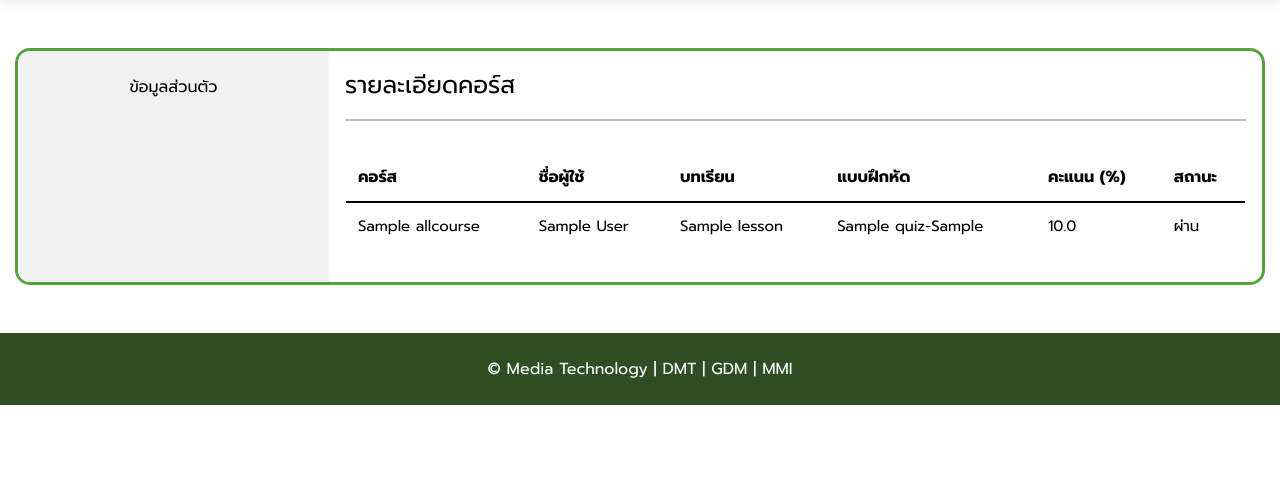
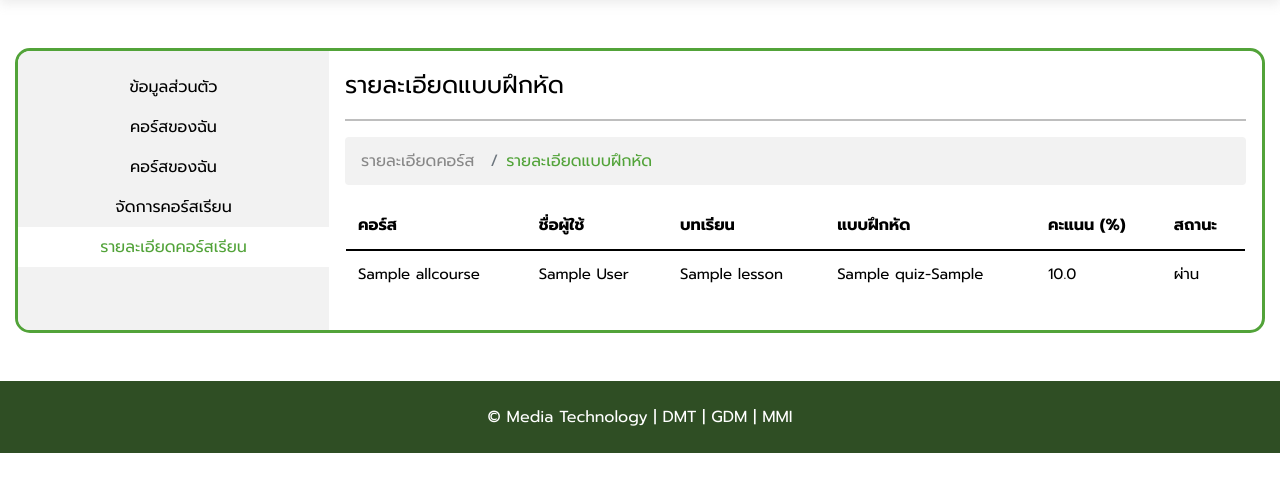
Before and after one commit to plewwoo/Final-Project, a Django app: a page that uses app/templates/app/base-sidebar.html in a window 1280 px wide. Shown: the part 65-557 px from the top of the page. Run offline with Django 3.2, Linux system fonts and the light colour scheme; a user stored in the database is signed in; tables that the repository leaves empty hold one stand-in row (values such as "Sample post"); grey boxes marked "Sample" are stand-in pictures; some libraries are stand-ins or nearby versions.

Commit message:
fixed bugs

```diff
--- a/app/templates/app/add-course.html
+++ b/app/templates/app/add-course.html
@@ -63,7 +63,7 @@
 
 						<div class="d-flex justify-content-between my-3">
 							<a class="btn btn-success" href="/course-management">ย้อนกลับ</a>
-							<button class="btn btn-success" type="submit">ถัดไป</button>
+							<button class="btn btn-success" type="submit">บันทึก</button>
 						</div>
 					</div>
 				</form>
--- a/app/templates/app/base-sidebar.html
+++ b/app/templates/app/base-sidebar.html
@@ -2,26 +2,41 @@
 	<div class="col-md-3 px-0">
 		<div class="sidebar d-flex flex-column py-3 mx-0 bg-light h-100 text-center">
 			<ul class="nav nav-pills flex-column mb-auto">
+				{% if currentUser != url %}
 				<li class="nav-item">
 					<a href="/profile/{{ user.username }}" class="underline nav-link {{ profileActive }}" aria-current="page">ข้อมูลส่วนตัว</a>
 				</li>
-				{% if user.is_authenticated and user.profile.userType == 'student' or user.profile.userType == 'teacher' %}
-				{% if currentUser == url %}
+				{% else %}
+				<li class="nav-item">
+					<a href="/profile/{{ user.username }}" class="underline nav-link {{ profileActive }}" aria-current="page">ข้อมูลส่วนตัว</a>
+				</li>
+				{% if user.is_authenticated and user.profile.userType == 'student' or user.profile.userType == 'teacher' or currentUser == user %}
 				<li>
 					<a href="/profile/{{ user.username }}/course" class="underline nav-link {{ mycourseActive }}">คอร์สของฉัน</a>
 				</li>
 				{% endif %}
-				{% endif %}
-				{% if user.is_authenticated and user.profile.userType == 'admin' or user.profile.userType == 'teacher' and currentUser == url %}
+				{% if user.is_authenticated and user.profile.userType == 'admin' or user.profile.userType == 'teacher' or currentUser == user %}
 				<li>
 					<a href="/course-management" class="underline nav-link {{ courseMgmtActive }}">จัดการคอร์สเรียน</a>
 				</li>
-				{% endif %}
-				{% if user.is_authenticated and user.profile.userType == 'admin' or user.profile.userType == 'teacher' and currentUser == url %}
 				<li>
 					<a href="/course-detail/{{ user.username }}" class="underline nav-link {{ courseDetailActive }}">รายละเอียดคอร์สเรียน</a>
 				</li>
 				{% endif %}
+				{% endif %}
+
+				{% if courseDetail2 %}
+				<li>
+					<a href="/profile/{{ user.username }}/course" class="underline nav-link {{ mycourseActive }}">คอร์สของฉัน</a>
+				</li>
+				<li>
+					<a href="/course-management" class="underline nav-link {{ courseMgmtActive }}">จัดการคอร์สเรียน</a>
+				</li>
+				<li>
+					<a href="/course-detail/{{ user.username }}" class="underline nav-link {{ courseDetailActive }}">รายละเอียดคอร์สเรียน</a>
+				</li>
+				{% endif %}
+
 				{% if user.is_authenticated and user.profile.userType == 'admin' %}
 				<li>
 					<a href="/teacher" class="underline nav-link {{ teacherActive }}">อาจารย์</a>
--- a/app/templates/app/course-detail-2.html
+++ b/app/templates/app/course-detail-2.html
@@ -10,6 +10,12 @@
 		<div class="col-md-9 px-3">
 			<p class="pt-3 fs-4">{{ sidebarTitile }}</p>
 			<hr>
+			<nav aria-label="breadcrumb">
+				<ol class="breadcrumb">
+					<li class="breadcrumb-item"><a href="/course-detail/{{ user }}">รายละเอียดคอร์ส</a></li>
+				  <li class="breadcrumb-item"><a class="latest" href="/course-detail/{{ url }}/{{ cid }}">รายละเอียดแบบฝึกหัด</a></li>
+				</ol>
+			</nav>
 			<div class="row">
 				<div class="table-responsive p-3">
 					<table class="table table-borderless course-table" style="font-size: 16px;">
--- a/app/templates/app/course-detail.html
+++ b/app/templates/app/course-detail.html
@@ -10,6 +10,11 @@
         <div class="col-md-9 px-3">
             <p class="pt-3 fs-4">{{ sidebarTitile }}</p>
             <hr>
+			<nav aria-label="breadcrumb">
+				<ol class="breadcrumb">
+				  <li class="breadcrumb-item"><a class="latest" href="/course-detail/{{ user }}">รายละเอียดคอร์ส</a></li>
+				</ol>
+			</nav>
             <div class="row">
 				<div class="table-responsive p-3">
 					<table class="table table-borderless course-table" style="font-size: 16px;">
--- a/app/views.py
+++ b/app/views.py
@@ -214,6 +214,7 @@ def courseDetail (request, username):
 	return render(request, 'app/course-detail.html', context)
 
 def courseDetail2 (request, username, id):
+	currentUser = request.user.username
 	cid = request.GET.get('id', id)
 	course = AllCourse.objects.get(id = cid)
 
@@ -249,15 +250,18 @@ def courseDetail2 (request, username, id):
 		data.append(dt)
 
 	context = {
+		'cid': cid,
 		'url' : url,
+		'currentUser' : currentUser,
 		'profile' : user,
 		'allCourse' : allCourse,
 		'myCourse': myCourse_,
 		'lesson' : lessons,
 		'result' : results,
 		'data' : data,
-		'sidebarTitile' : 'รายละเอียดคอร์ส',
-		'courseDetailActive' : 'active'
+		'sidebarTitile' : 'รายละเอียดแบบฝึกหัด',
+		'courseDetailActive' : 'active',
+		'courseDetail2': True
 	}
 
 	return render(request, 'app/course-detail-2.html', context)
```
